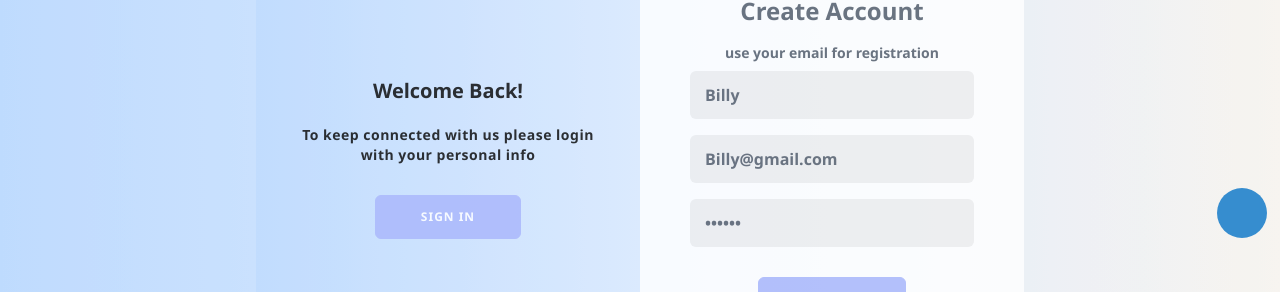
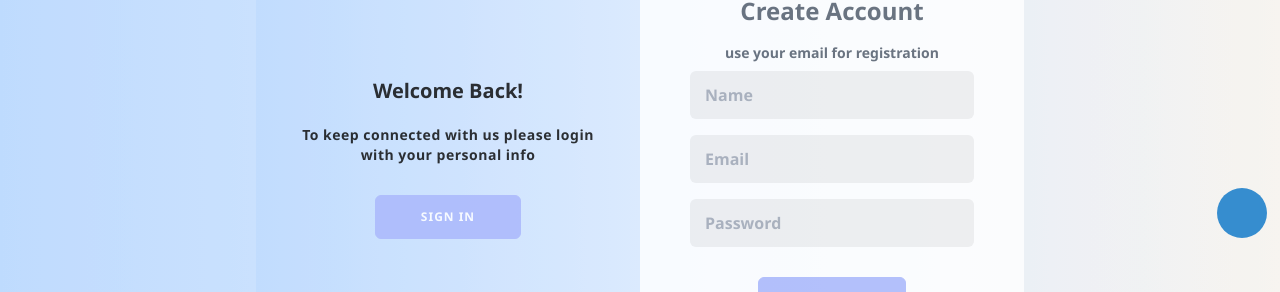
Before and after one commit to Billy-Ti/Superman-On-Mission, a React (Vite) app: page /signIn in a window 1280 px wide. Both pictures are taken after a click on the button "SIGN UP". Shown: the part 212-504 px from the top of the page. Built offline with nearby package versions, Linux system fonts and the light colour scheme; no server answers; some icons are missing; the HTML template or start-up script is replaced by a standard one.

Commit message:
Fix ⬆️ Correct registration login button type

```diff
--- a/src/pages/components/SignIn.tsx
+++ b/src/pages/components/SignIn.tsx
@@ -13,9 +13,9 @@ import Footer from "../layout/Footer";
 import Header from "../layout/Header";
 const SignIn = () => {
   const [isRightPanelActive, setIsRightPanelActive] = useState(false);
-  const [email, setEmail] = useState("Billy@gmail.com");
-  const [password, setPassword] = useState("aqqqqq");
-  const [name, setName] = useState("Billy");
+  const [email, setEmail] = useState("");
+  const [password, setPassword] = useState("");
+  const [name, setName] = useState("");
   const navigate = useNavigate();
   const auth = getAuth();
   const handleSignUpClick = () => {
@@ -123,10 +123,7 @@ const SignIn = () => {
                 placeholder="Password"
                 onChange={(e) => setPassword(e.target.value)}
               />
-              <button
-                type="button"
-                className="mt-[22px] rounded-md border-[1px] border-[#A7B4FC] border-[solid] bg-[#A7B4FC] px-[45px] py-3 text-[12px] font-bold uppercase tracking-[1px] text-[#FFFFFF] [transition:transform_80ms_ease-in] focus:outline-[none] active:scale-[0.95]"
-              >
+              <button className="mt-[22px] rounded-md border-[1px] border-[#A7B4FC] border-[solid] bg-[#A7B4FC] px-[45px] py-3 text-[12px] font-bold uppercase tracking-[1px] text-[#FFFFFF] [transition:transform_80ms_ease-in] focus:outline-[none] active:scale-[0.95]">
                 Sign Up
               </button>
             </form>
@@ -151,10 +148,7 @@ const SignIn = () => {
                 value={password}
                 onChange={(e) => setPassword(e.target.value)}
               />
-              <button
-                type="button"
-                className="mt-[15px] rounded-md border-[1px] border-[#A7B4FC] border-[solid] bg-[#A7B4FC] px-[45px] py-3 text-[12px] font-bold uppercase tracking-[1px] text-[#FFFFFF] [transition:transform_80ms_ease-in] focus:outline-[none] active:scale-[0.95]"
-              >
+              <button className="mt-[15px] rounded-md border-[1px] border-[#A7B4FC] border-[solid] bg-[#A7B4FC] px-[45px] py-3 text-[12px] font-bold uppercase tracking-[1px] text-[#FFFFFF] [transition:transform_80ms_ease-in] focus:outline-[none] active:scale-[0.95]">
                 Sign In
               </button>
             </form>
```
